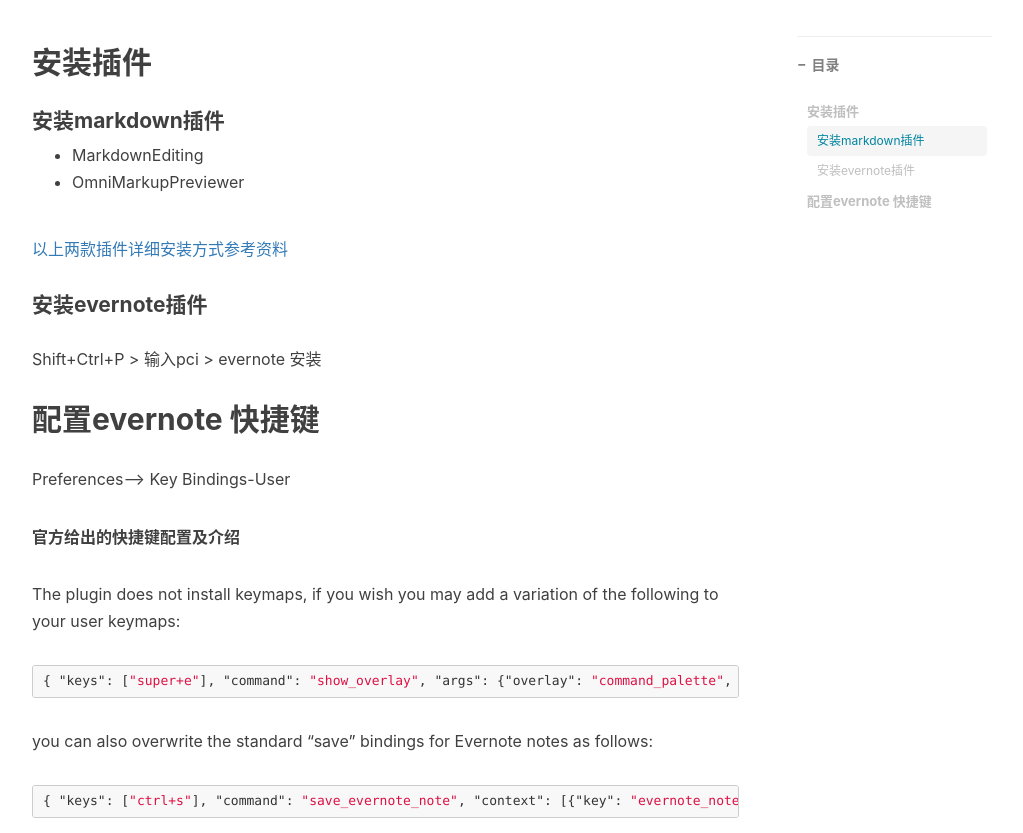
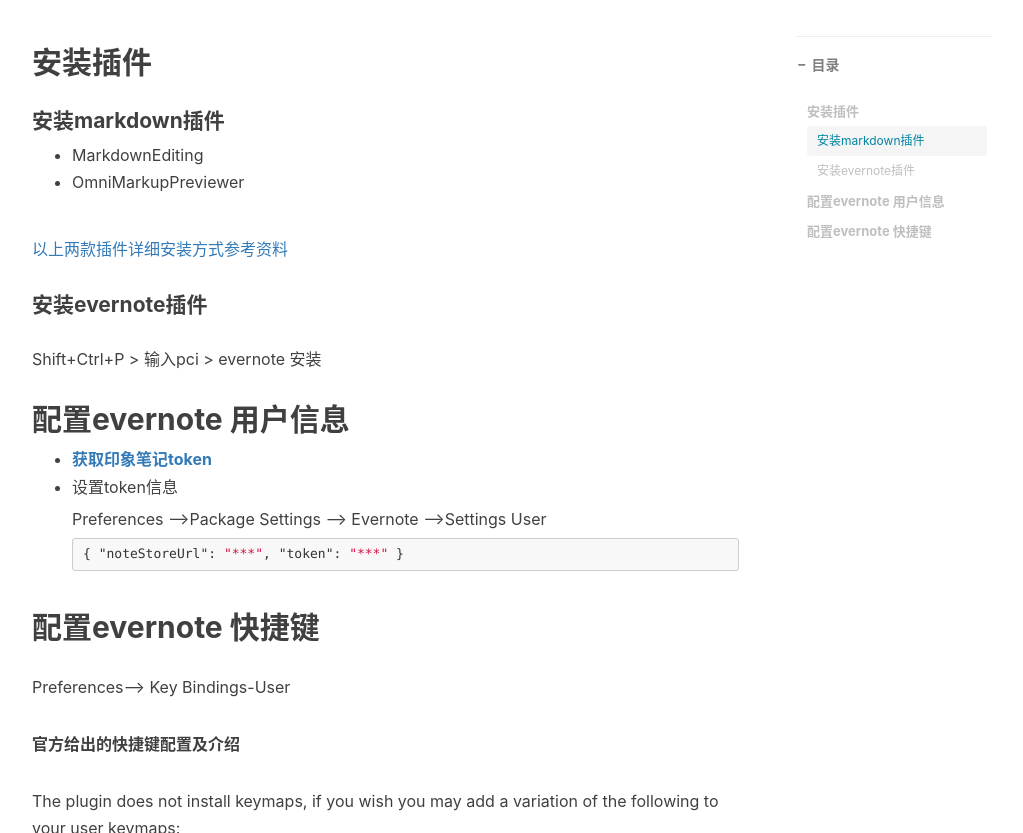
Before and after one commit to licc168/licc168.github.io, a Jekyll site: the page built from _posts/2017-07-24-sublimeText1.md, in a window 1280 px wide and 900 px high, scrolled down 460 px, cut to the strip 67-900 px from the top of the window. Shown: the whole strip, without its empty margins (233-1256 px from the left). Built offline with Jekyll 4.4.1, drawn with Linux system fonts in a browser that asks for light colours; nearby versions of some CDN libraries; comment, search, counter and statistics services are not loaded.

Commit message:
修改了sublimeEvernote

````diff
--- a/_posts/2017-07-24-sublimeText1.md
+++ b/_posts/2017-07-24-sublimeText1.md
@@ -20,6 +20,20 @@
 
 ####  安装evernote插件
    Shift+Ctrl+P > 输入pci  > evernote 安装
+
+## 配置evernote 用户信息
+   - **[获取印象笔记token](https://www.evernote.com/api/DeveloperToken.action)**
+   - 设置token信息
+
+     Preferences -->Package Settings --> Evernote -->Settings User
+
+     ```json
+     {
+      "noteStoreUrl": "***",
+      "token": "***"
+     }
+     ```
+
 ## 配置evernote 快捷键
 
 Preferences--> Key Bindings-User
````
